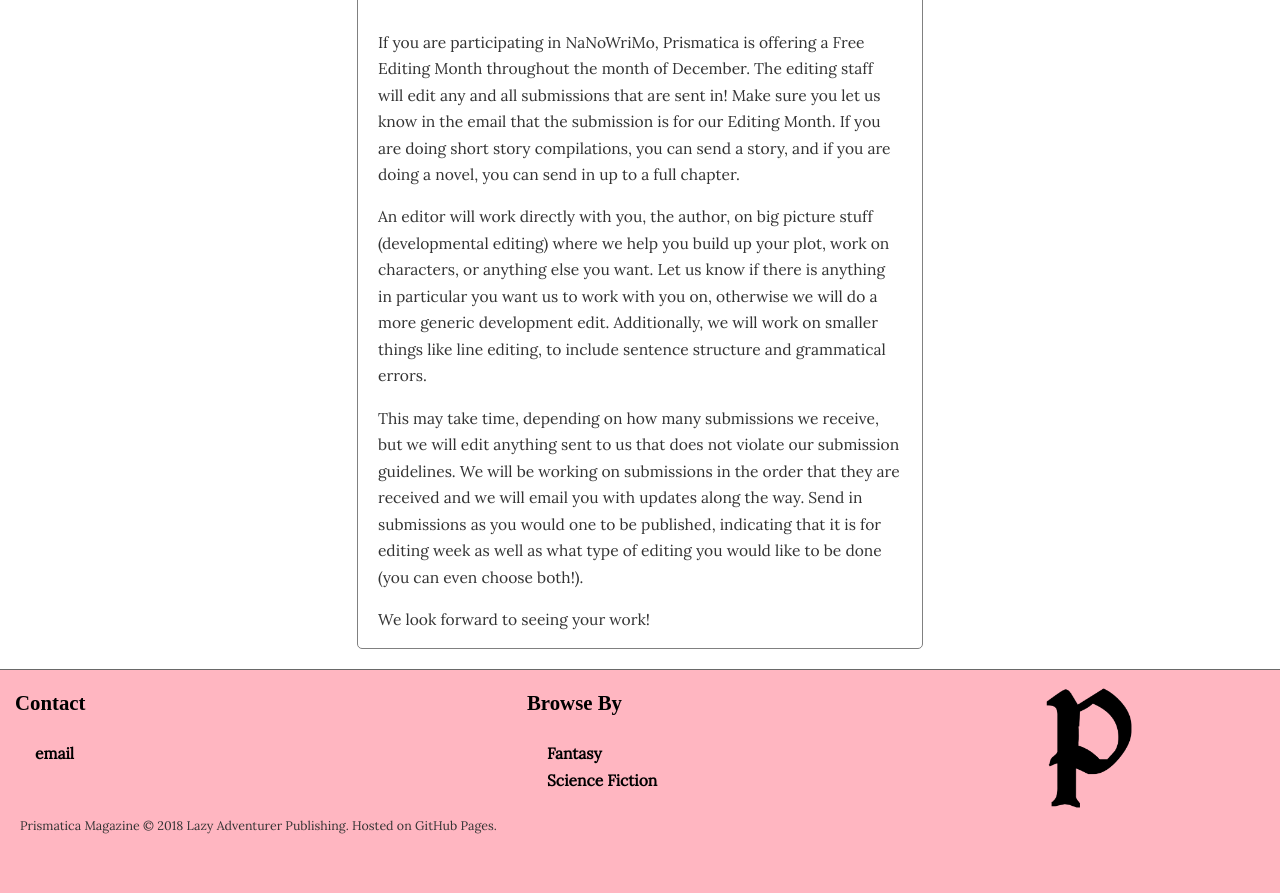
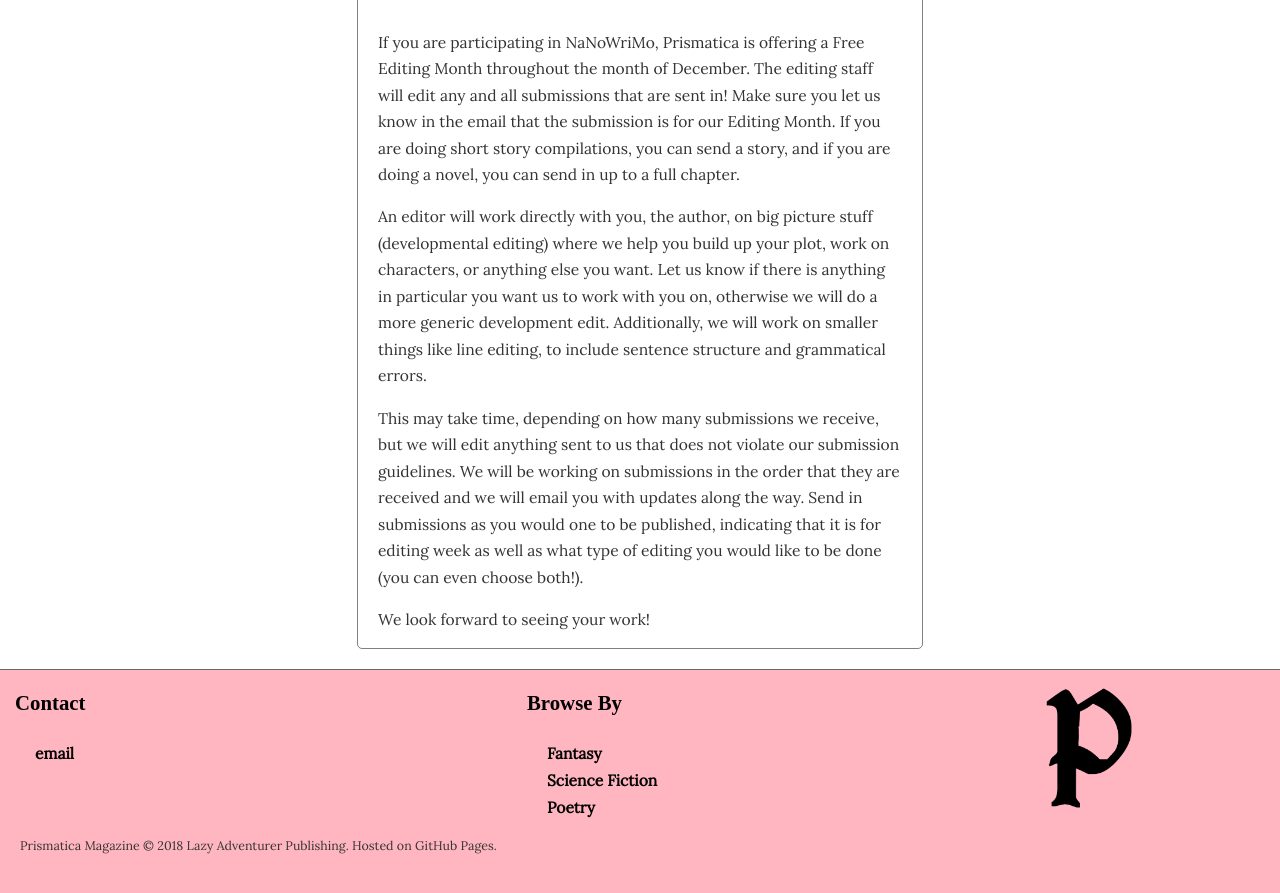
Before and after one commit to lazyadventurerpublishing/prismatica, a Jekyll site: the page built from index.html, in a window 1280 px wide and 900 px high, scrolled down 1000 px. Shown: the top 893 px of the window. Built offline with Jekyll 4.4.1, drawn with Linux system fonts in a browser that asks for light colours; some web fonts are replaced; the list of posts is cut into pages by our own code; comment, search, counter and statistics services are not loaded.

Commit message:
Update footer.html

```diff
--- a/_includes/footer.html
+++ b/_includes/footer.html
@@ -11,6 +11,7 @@
 			<ul>
 				<li><a href="https://lazyadventurerpublishing.github.io/prismatica/fantasy.html">Fantasy</a></li>
 				<li><a href="https://lazyadventurerpublishing.github.io/prismatica/sci-fi.html">Science Fiction</a></li>
+				<li><a href="https://lazyadventurerpublishing.github.io/prismatica/poetry.html">Poetry</a></li>
 			</ul>
 		</div>
 		<div class="three">
```
